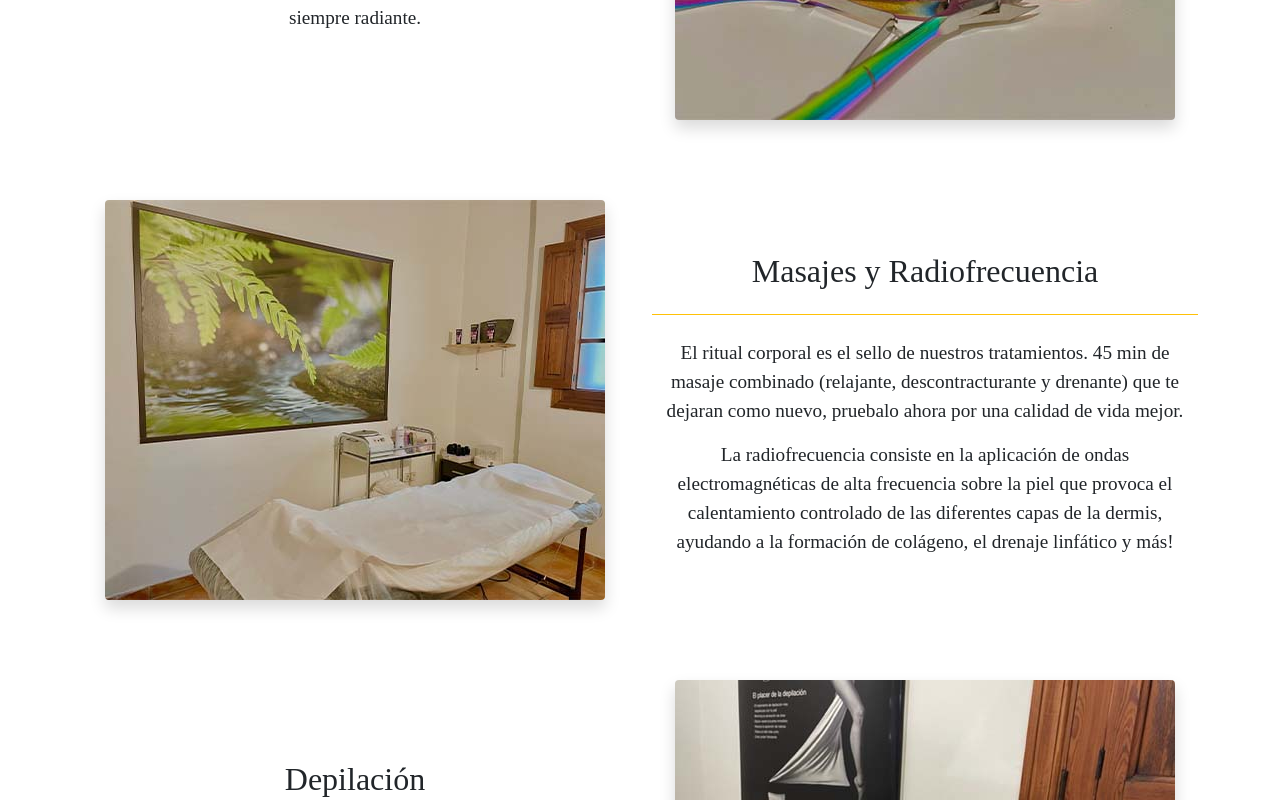
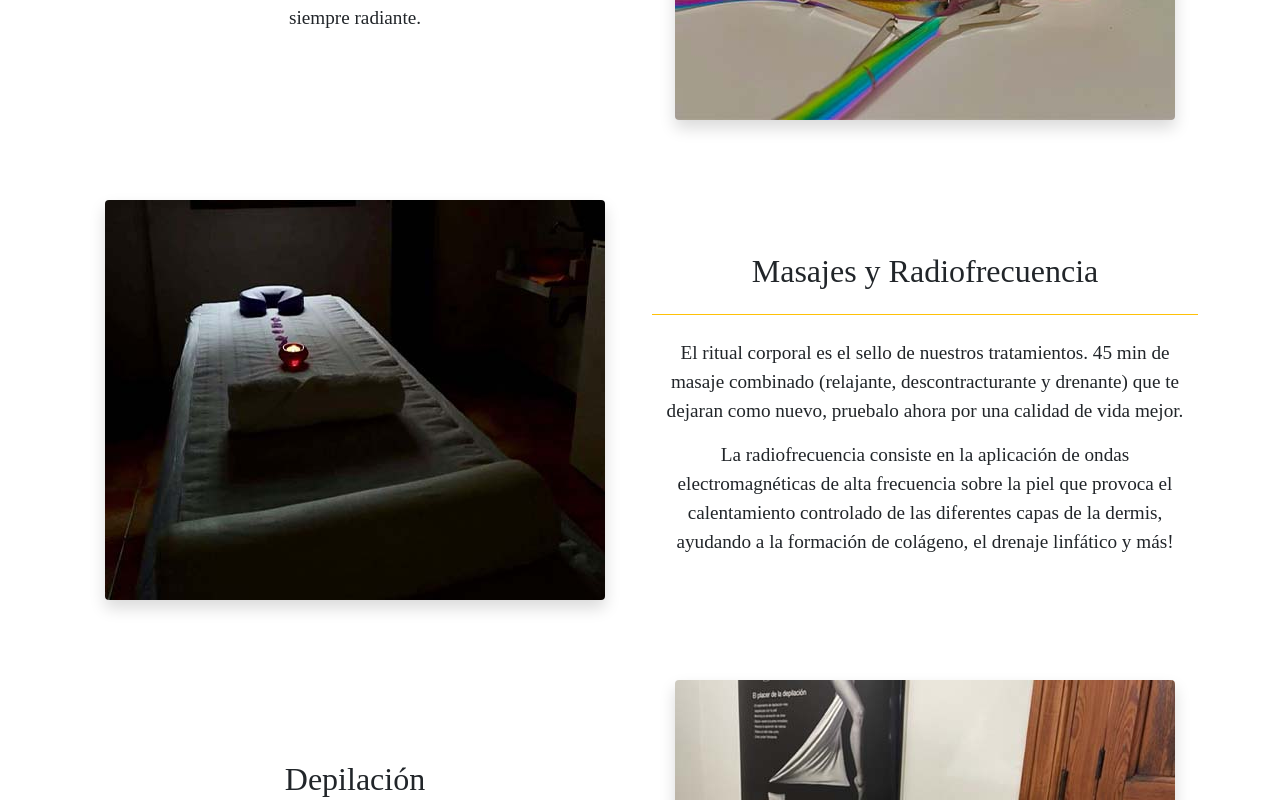
Before and after one commit to ToniOswin/MavisWeb, a Next.js app: page /estetica in a window 1280 px wide. Shown: the part 384-1184 px from the top of the page. Built offline with nearby package versions, Linux system fonts and the light colour scheme; a web font is replaced by a local one.

Commit message:
image change

```diff
--- a/pages/estetica.js
+++ b/pages/estetica.js
@@ -1,6 +1,6 @@
 import Article from "../Components/Article";
 import color from '../Images/color.jpg'
-import massage from '../Images/massage.jpg'
+import camilla from '../Images/camilla.jpg'
 import eye from '../Images/eye.jpg'
 import cera from '../Images/cera.jpg'
 
@@ -33,7 +33,7 @@ export default function Estetica() {
             <div className="row align-items-center my-5 gy-2 flex-column-reverse flex-md-row text-center">
                 <div className="col">
                     <img
-                        src={massage.src}
+                        src={camilla.src}
                         className="shadow rounded mb-4 mw-100"
                         alt="Masajes y Radiofrecuencia"
                     />
```
Also changed, not shown: Images/camilla.jpg (added).
